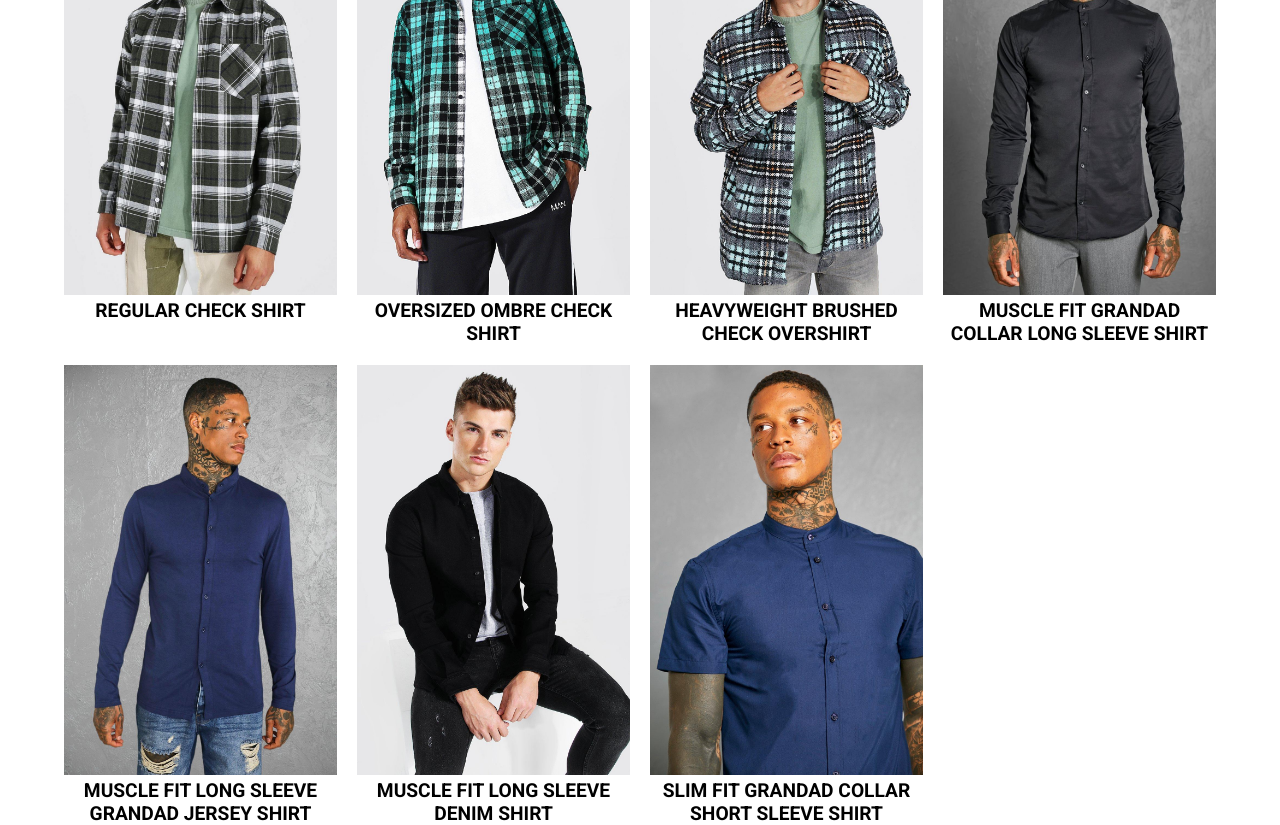
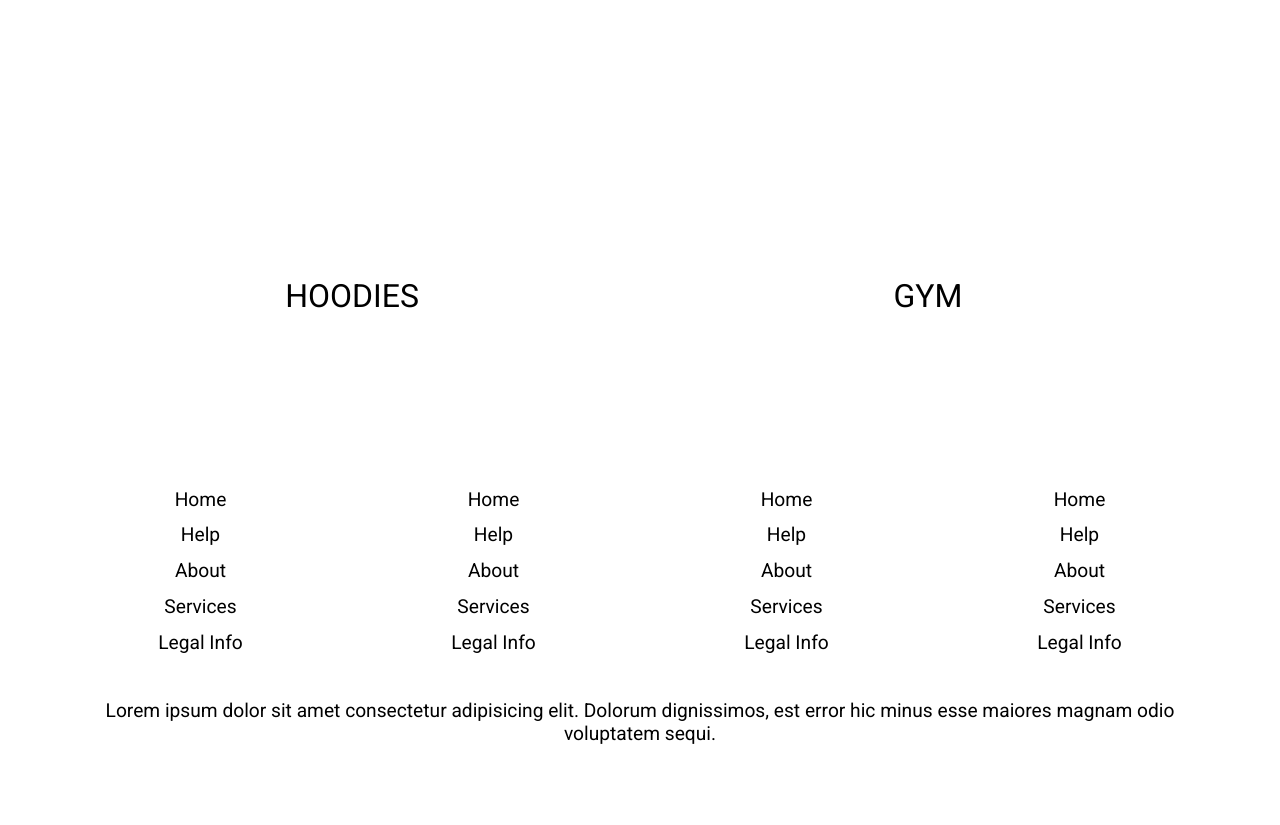
Before and after one commit to kofiarhin/rt-escowear, a React (Create React App) app: page / in a window 1280 px wide. Shown: the part 300-1125 px from the top of the page. After the commit the page ends 1077 px from the top, so only its background shows below. Built offline with nearby package versions, Linux system fonts and the light colour scheme.

Commit message:
code clean up and added footer with landing page

```diff
--- a/src/App.js
+++ b/src/App.js
@@ -1,11 +1,13 @@
 import "./app.styles.css";
 import { BrowserRouter, Routes, Route } from "react-router-dom";
 import CardList from "./Component/CardList/CardList.component";
+import { useSelector } from "react-redux";
 import Home from "./Pages/Home/Home.page.component";
 import Details from "./Pages/Details/Details.page";
 import Header from "./Component/Header/Header.component";
 import SideNav from "./Component/SideNav/SideNav.component";
-import { useSelector } from "react-redux";
+import Footer from "./Component/Footer/Footer.component";
+import Landing from "./Pages/Landing/Landing.page";
 const App = () => {
   const { showSideNav } = useSelector((state) => state.generalReducer);
 
@@ -15,9 +17,12 @@ const App = () => {
         <Header />
         {showSideNav ? <SideNav /> : null}
         <Routes>
-          <Route path="/" element={<Home />} />
+          <Route path="/" element={<Landing />} />
+          <Route path="/home/:type" element={<Home />} />
           <Route path="/details/:type/:name" element={<Details />} />
         </Routes>
+
+        <Footer />
       </BrowserRouter>
     </div>
   );
--- /dev/null
+++ b/src/Component/Footer/Footer.component.js
@@ -0,0 +1,116 @@
+import { Link } from "react-router-dom";
+import "./footer.styles.css";
+const Footer = () => {
+  return (
+    <div className="footer">
+      <div className="footer-wrapper">
+        <div className="footer-unit">
+          <ul>
+            <li>
+              {" "}
+              <Link to="/"> Home</Link>
+            </li>
+            <li>
+              {" "}
+              <Link to="/"> Help</Link>
+            </li>
+            <li>
+              {" "}
+              <Link to="/"> About</Link>
+            </li>
+            <li>
+              {" "}
+              <Link to="/"> Services</Link>
+            </li>
+            <li>
+              {" "}
+              <Link to="/"> Legal Info</Link>
+            </li>
+          </ul>
+        </div>
+
+        <div className="footer-unit">
+          <ul>
+            <li>
+              {" "}
+              <Link to="/"> Home</Link>
+            </li>
+            <li>
+              {" "}
+              <Link to="/"> Help</Link>
+            </li>
+            <li>
+              {" "}
+              <Link to="/"> About</Link>
+            </li>
+            <li>
+              {" "}
+              <Link to="/"> Services</Link>
+            </li>
+            <li>
+              {" "}
+              <Link to="/"> Legal Info</Link>
+            </li>
+          </ul>
+        </div>
+
+        <div className="footer-unit">
+          <ul>
+            <li>
+              {" "}
+              <Link to="/"> Home</Link>
+            </li>
+            <li>
+              {" "}
+              <Link to="/"> Help</Link>
+            </li>
+            <li>
+              {" "}
+              <Link to="/"> About</Link>
+            </li>
+            <li>
+              {" "}
+              <Link to="/"> Services</Link>
+            </li>
+            <li>
+              {" "}
+              <Link to="/"> Legal Info</Link>
+            </li>
+          </ul>
+        </div>
+
+        <div className="footer-unit">
+          <ul>
+            <li>
+              {" "}
+              <Link to="/"> Home</Link>
+            </li>
+            <li>
+              {" "}
+              <Link to="/"> Help</Link>
+            </li>
+            <li>
+              {" "}
+              <Link to="/"> About</Link>
+            </li>
+            <li>
+              {" "}
+              <Link to="/"> Services</Link>
+            </li>
+            <li>
+              {" "}
+              <Link to="/"> Legal Info</Link>
+            </li>
+          </ul>
+        </div>
+      </div>
+
+      <p className="slug">
+        Lorem ipsum dolor sit amet consectetur adipisicing elit. Dolorum
+        dignissimos, est error hic minus esse maiores magnam odio voluptatem
+        sequi.
+      </p>
+    </div>
+  );
+};
+export default Footer;
--- /dev/null
+++ b/src/Component/Footer/footer.styles.css
@@ -0,0 +1,36 @@
+.footer {
+  padding: 2rem 0rem;
+}
+
+.footer-wrapper {
+  display: grid;
+  grid-template-columns: repeat(4, 1fr);
+  grid-gap: 20px;
+  margin-bottom: 2rem;
+}
+
+.footer-unit li {
+  font-size: 1.2rem;
+  margin-bottom: 0.8rem;
+  text-align: center;
+}
+
+.footer .slug {
+  font-size: 1.2rem;
+  text-align: center;
+}
+
+@media (max-width: 800px) {
+  .footer-wrapper {
+    grid-template-columns: repeat(2, 1fr);
+  }
+  .footer .slug {
+    text-align: center;
+  }
+}
+
+@media (max-width: 500px) {
+  .footer-wrapper {
+    grid-template-columns: 1fr;
+  }
+}
--- a/src/Component/Header/header.styles.css
+++ b/src/Component/Header/header.styles.css
@@ -5,6 +5,9 @@
   padding: 2rem 0rem;
 }
 
+.main-header h1 {
+  font-size: 2rem;
+}
 .main-header .search {
   flex: 1;
   margin: 0rem 2rem;
@@ -32,7 +35,7 @@
 }
 
 .main-header .menu {
-  font-size: 2.5rem;
+  font-size: 2rem;
   cursor: pointer;
   display: none;
 }
--- a/src/Pages/Details/details.styles.css
+++ b/src/Pages/Details/details.styles.css
@@ -7,3 +7,9 @@
   display: block;
   margin: 0 auto 2rem;
 }
+
+@media (max-width: 800px) {
+  .details img {
+    width: 100%;
+  }
+}
--- a/src/Pages/Home/Home.page.component.js
+++ b/src/Pages/Home/Home.page.component.js
@@ -1,8 +1,10 @@
 import CardList from "../../Component/CardList/CardList.component";
+import { useParams } from "react-router-dom";
 const Home = () => {
+  const { type } = useParams();
   return (
     <div>
-      <CardList type="shirts" />
+      <CardList type={type} />
     </div>
   );
 };
--- /dev/null
+++ b/src/Pages/Landing/Landing.page.js
@@ -0,0 +1,28 @@
+import "./landing.styles.css";
+import { Link } from "react-router-dom";
+
+const Landing = () => {
+  return (
+    <div className="landing">
+      <div className="landing-wrapper">
+        <div className="landing-unit">
+          <Link to="/home/shirts"> Shirts</Link>
+        </div>
+
+        <div className="landing-unit">
+          <Link to="/home/shoes"> Shoes</Link>
+        </div>
+
+        <div className="landing-unit">
+          <Link to="/home/hoodies"> Hoodies</Link>
+        </div>
+
+        <div className="landing-unit">
+          <Link to="/home/gym"> Gym </Link>
+        </div>
+      </div>
+    </div>
+  );
+};
+
+export default Landing;
--- /dev/null
+++ b/src/Pages/Landing/landing.styles.css
@@ -0,0 +1,23 @@
+.landing {
+  min-height: 80vh;
+}
+
+.landing-wrapper {
+  min-height: 80vh;
+  display: grid;
+  grid-template-columns: repeat(2, 1fr);
+}
+
+.landing-unit {
+  display: flex;
+  justify-content: center;
+  align-items: center;
+  font-size: 2rem;
+  text-transform: uppercase;
+}
+
+@media (max-width: 800px) {
+  .landing-unit {
+    font-size: 1.5rem;
+  }
+}
--- a/src/app.styles.css
+++ b/src/app.styles.css
@@ -21,6 +21,12 @@ a {
   color: black;
 }
 
+ul {
+  list-style-type: none;
+  margin: 0;
+  padding: 0;
+}
+
 .title {
   text-align: center;
   font-size: 2rem;
```
Also changed, not shown: 1 other file (tests, documents, lock files or other folders).
